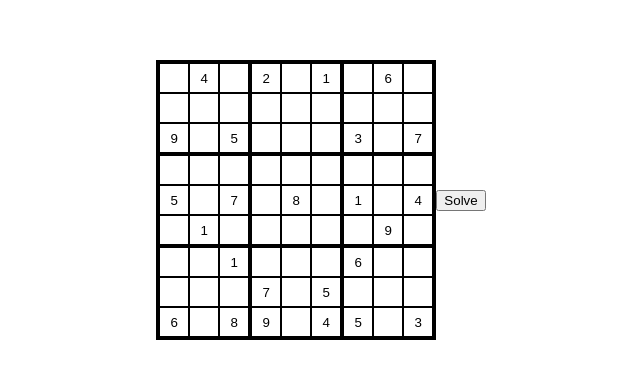
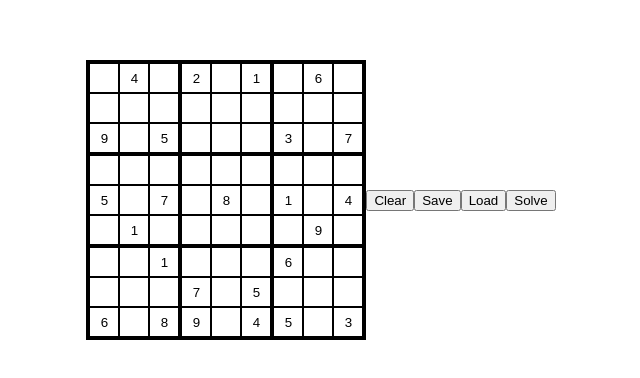
Before and after one commit to Connor-Turlan/sudoku-solver-vite, a React (Vite) app: page / in a window 1280 px wide. Shown: the part 208-586 px from the top of the page, without its empty margins (327-967 px from the left). Built offline with nearby package versions, Linux system fonts and the light colour scheme.

Commit message:
it wasn't fixed

```diff
--- a/src/App.jsx
+++ b/src/App.jsx
@@ -4,11 +4,9 @@ import SudokuPuzzle from "./components/SudokuPuzzle/SudokuPuzzle";
 import solvePuzzle, { convert } from "./utilities/sudokuSolver";
 
 function App() {
-	/* const initial = Array(9)
+	const empty = Array(9)
 		.fill(undefined)
-		.map(() => new Array(9).fill(1)).map((box, boxIndex) =>
-			box.map((cell, cellIndex) => boxIndex * 9 + cellIndex + 1)
-		); */
+		.map(() => new Array(9).fill(0));
 
 	const initial = convert([
 		[0, 4, 0, 2, 0, 1, 0, 6, 0],
@@ -23,9 +21,18 @@ function App() {
 	]);
 
 	const [game, setGame] = useState(initial);
+	const [savedGame, setSavedGame] = useState(empty.splice());
 
-	const outputSudoku = () => {
-		setGame(convert(game));
+	const clearGame = () => {
+		setGame(empty);
+	};
+
+	const saveGame = () => {
+		setSavedGame([...game]);
+	};
+
+	const loadGame = () => {
+		setGame([...savedGame]);
 	};
 
 	const solveSudoku = () => {
@@ -35,6 +42,9 @@ function App() {
 	return (
 		<div className={styles.App}>
 			<SudokuPuzzle state={game} setState={setGame} />
+			<button onClick={clearGame}>Clear</button>
+			<button onClick={saveGame}>Save</button>
+			<button onClick={loadGame}>Load</button>
 			<button onClick={solveSudoku}>Solve</button>
 		</div>
 	);
--- a/src/components/InputSquare/InputSquare.jsx
+++ b/src/components/InputSquare/InputSquare.jsx
@@ -23,8 +23,9 @@ function InputSquare({ value, onUpdate }) {
 		setEditing(false);
 	};
 
-	const handleClick = () => {
+	const handleClick = (event) => {
 		onUpdate("");
+		event.target.focus();
 		setEditing(true);
 	};
 
@@ -35,8 +36,8 @@ function InputSquare({ value, onUpdate }) {
 
 	return (
 		<>
+			<form onSubmit={handleSubmit}>
 				{isEditing ? (
-				<form onSubmit={handleSubmit}>
 					<input
 						className={editStyle}
 						type="text"
@@ -44,7 +45,6 @@ function InputSquare({ value, onUpdate }) {
 						value={value}
 						maxLength={1}
 					/>
-				</form>
 				) : (
 					<input
 						className={baseStyle}
@@ -53,6 +53,7 @@ function InputSquare({ value, onUpdate }) {
 						value={value}
 					/>
 				)}
+			</form>
 		</>
 	);
 }
```
Also changed, not shown: src/utilities/sudokuSolver.js (+2 -33 lines). Lines whose indentation alone changed are shown as unchanged.
